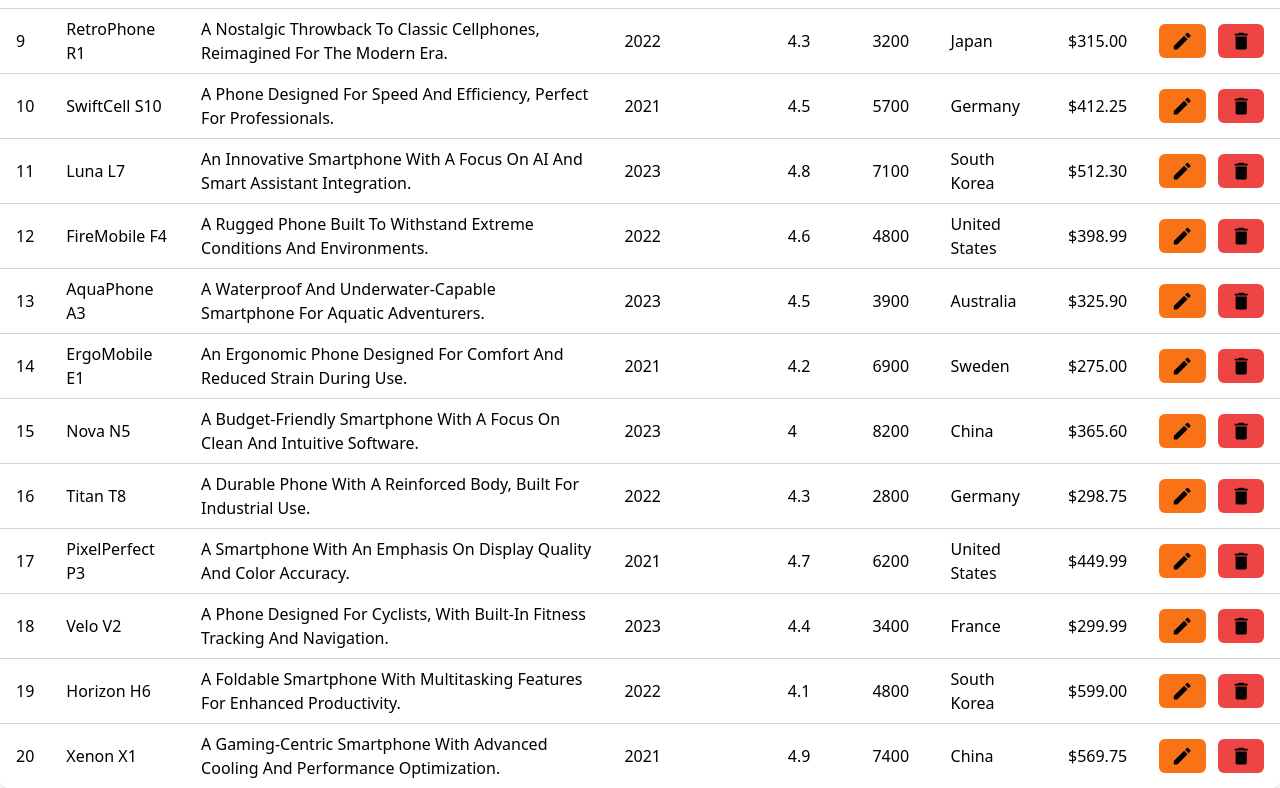
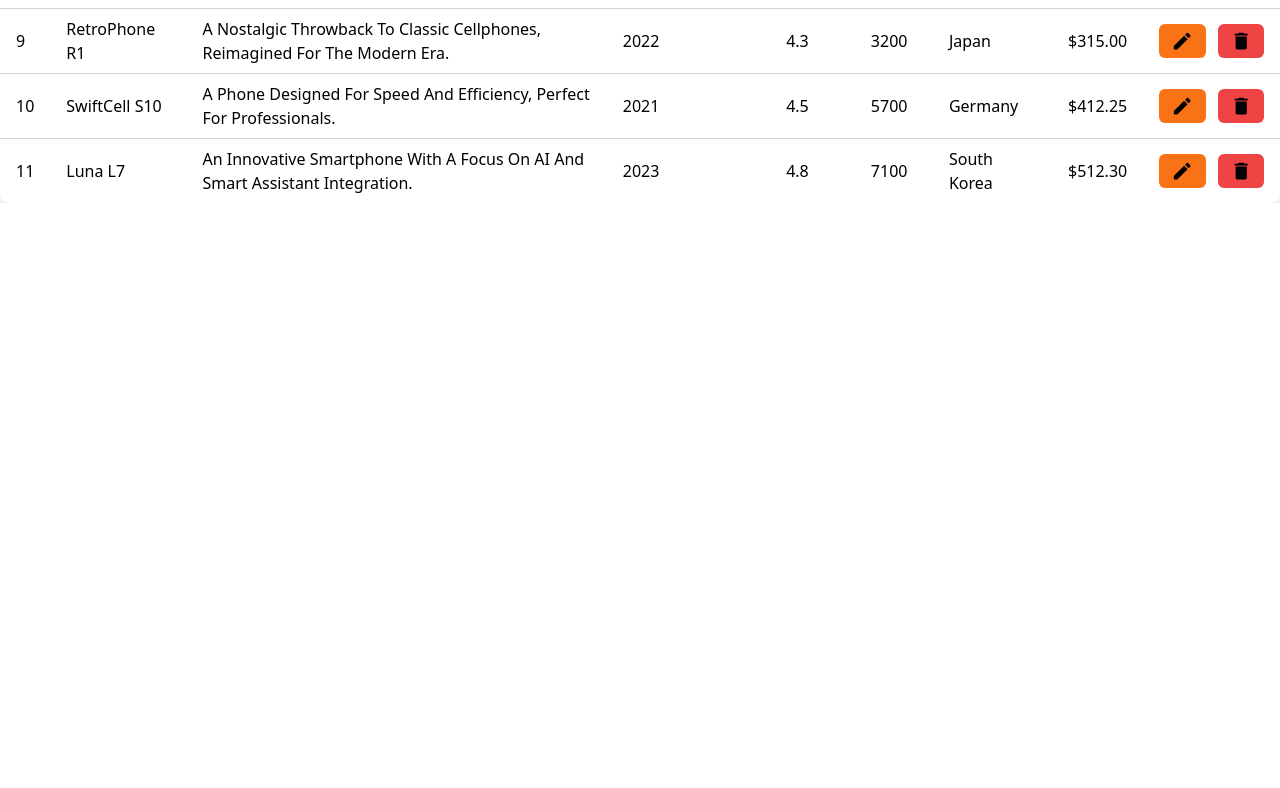
Before and after one commit to Alireza-WebDeveloper/ReactQuery-Dashboard, a React (Vite) app: page / in a window 1280 px wide. Shown: the part 687-1475 px from the top of the page. After the commit the page ends 890 px from the top, so only its background shows below. Built offline with nearby package versions, Linux system fonts and the light colour scheme; data requests are answered from the project's data file.

Commit message:
(Add):<-useDeleteProduct , Delete Action Completed->

```diff
--- a/db.json
+++ b/db.json
@@ -48,7 +48,7 @@
       "rating": 4.9,
       "views": 6200,
       "country": "France",
-      "price": 437.0
+      "price": 437
     },
     {
       "id": 6,
@@ -65,7 +65,7 @@
       "name": "MegaMax M2",
       "description": "A plus-sized phone with a massive display and battery.",
       "year_of_creation": 2021,
-      "rating": 4.0,
+      "rating": 4,
       "views": 9800,
       "country": "India",
       "price": 399.75
@@ -88,7 +88,7 @@
       "rating": 4.3,
       "views": 3200,
       "country": "Japan",
-      "price": 315.0
+      "price": 315
     },
     {
       "id": 10,
@@ -109,96 +109,6 @@
       "views": 7100,
       "country": "South Korea",
       "price": 512.3
-    },
-    {
-      "id": 12,
-      "name": "FireMobile F4",
-      "description": "A rugged phone built to withstand extreme conditions and environments.",
-      "year_of_creation": 2022,
-      "rating": 4.6,
-      "views": 4800,
-      "country": "United States",
-      "price": 398.99
-    },
-    {
-      "id": 13,
-      "name": "AquaPhone A3",
-      "description": "A waterproof and underwater-capable smartphone for aquatic adventurers.",
-      "year_of_creation": 2023,
-      "rating": 4.5,
-      "views": 3900,
-      "country": "Australia",
-      "price": 325.9
-    },
-    {
-      "id": 14,
-      "name": "ErgoMobile E1",
-      "description": "An ergonomic phone designed for comfort and reduced strain during use.",
-      "year_of_creation": 2021,
-      "rating": 4.2,
-      "views": 6900,
-      "country": "Sweden",
-      "price": 275.0
-    },
-    {
-      "id": 15,
-      "name": "Nova N5",
-      "description": "A budget-friendly smartphone with a focus on clean and intuitive software.",
-      "year_of_creation": 2023,
-      "rating": 4.0,
-      "views": 8200,
-      "country": "China",
-      "price": 365.6
-    },
-    {
-      "id": 16,
-      "name": "Titan T8",
-      "description": "A durable phone with a reinforced body, built for industrial use.",
-      "year_of_creation": 2022,
-      "rating": 4.3,
-      "views": 2800,
-      "country": "Germany",
-      "price": 298.75
-    },
-    {
-      "id": 17,
-      "name": "PixelPerfect P3",
-      "description": "A smartphone with an emphasis on display quality and color accuracy.",
-      "year_of_creation": 2021,
-      "rating": 4.7,
-      "views": 6200,
-      "country": "United States",
-      "price": 449.99
-    },
-    {
-      "id": 18,
-      "name": "Velo V2",
-      "description": "A phone designed for cyclists, with built-in fitness tracking and navigation.",
-      "year_of_creation": 2023,
-      "rating": 4.4,
-      "views": 3400,
-      "country": "France",
-      "price": 299.99
-    },
-    {
-      "id": 19,
-      "name": "Horizon H6",
-      "description": "A foldable smartphone with multitasking features for enhanced productivity.",
-      "year_of_creation": 2022,
-      "rating": 4.1,
-      "views": 4800,
-      "country": "South Korea",
-      "price": 599.0
-    },
-    {
-      "id": 20,
-      "name": "Xenon X1",
-      "description": "A gaming-centric smartphone with advanced cooling and performance optimization.",
-      "year_of_creation": 2021,
-      "rating": 4.9,
-      "views": 7400,
-      "country": "China",
-      "price": 569.75
     }
   ]
 }
--- a/src/Components/Product/ProductTable/Cells.tsx
+++ b/src/Components/Product/ProductTable/Cells.tsx
@@ -1,10 +1,16 @@
 import React from 'react';
 import { ProductState } from '../../../Model/Product';
 import * as Icons from 'react-icons/md';
+import useDeleteProduct from '../../../Hook/useDeleteProduct';
 interface CellsState {
   products: ProductState[];
 }
+
 const Cells: React.FC<CellsState> = ({ products }) => {
+  const { mutate: mutateDelete, status: statusDelete } = useDeleteProduct();
+  const handleAsyncDeleteProduct = (id: number) => {
+    mutateDelete(id);
+  };
   return (
     <tbody className="divide-y divide-gray-300">
       {products?.map((product) => (
@@ -22,7 +28,10 @@ const Cells: React.FC<CellsState> = ({ products }) => {
               <button className="px-3 py-1.5 bg-orange-500 rounded-md capitalize hover:bg-orange-600">
                 <Icons.MdEdit size="1.4rem" />
               </button>
-              <button className="px-3 py-1.5 bg-red-500 rounded-md capitalize hover:bg-orange-600">
+              <button
+                className="px-3 py-1.5 bg-red-500 rounded-md capitalize hover:bg-orange-600"
+                onClick={() => handleAsyncDeleteProduct(product.id)}
+              >
                 <Icons.MdDelete size="1.4rem" />
               </button>
             </section>
--- a/src/Hook/useDeleteProduct/index.tsx
+++ b/src/Hook/useDeleteProduct/index.tsx
@@ -1,9 +1,22 @@
-import { useMutation } from '@tanstack/react-query';
+import { QueryClient, useMutation } from '@tanstack/react-query';
 import { asyncDeleteProduct } from '../../StateManagment/Service/Product';
+import { toast } from 'react-toastify';
+import { toastOptions } from '../../Utils/Toast';
+
 const useDeleteProduct = () => {
+  const queryClient = new QueryClient();
   const { mutate, status } = useMutation({
-    mutationKey: ['product'],
     mutationFn: (id: number) => asyncDeleteProduct(id),
+    onSuccess: () => {
+      toast.success('The deletion was successful', toastOptions);
+      //   Revalidate Cached From Server Update
+      queryClient.invalidateQueries({
+        queryKey: ['product'],
+      });
+    },
+    onError: (error: Error) => {
+      toast.error(error.message, toastOptions);
+    },
   });
   return { mutate, status };
 };
--- /dev/null
+++ b/src/Utils/Toast.tsx
@@ -0,0 +1,13 @@
+import { ToastContainerProps } from 'react-toastify';
+// Types
+const toastOptions: ToastContainerProps = {
+  position: 'top-center',
+  autoClose: 5000,
+  hideProgressBar: false,
+  closeOnClick: true,
+  pauseOnHover: true,
+  draggable: true,
+  theme: 'dark',
+};
+
+export { toastOptions };
```
Also changed, not shown: src/Model/Product.ts (renamed from src/Model/Product.tsx).
